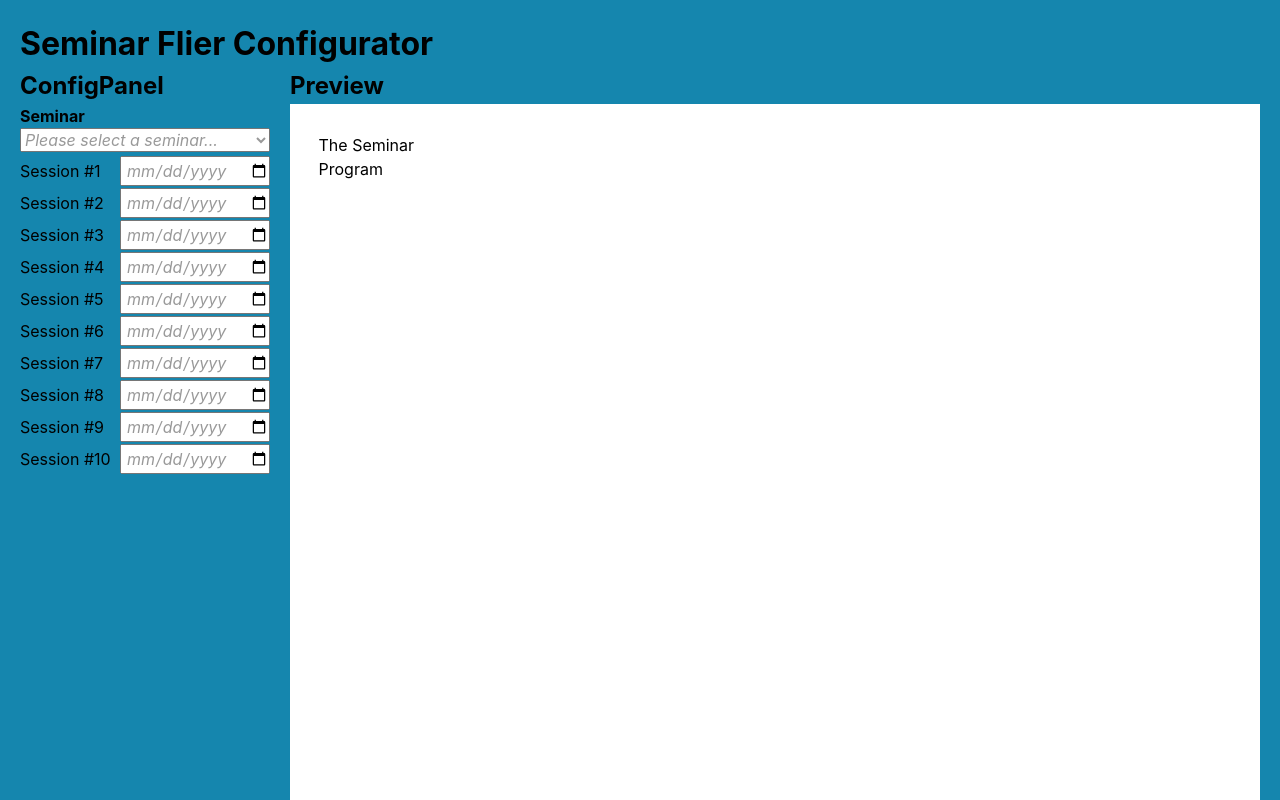
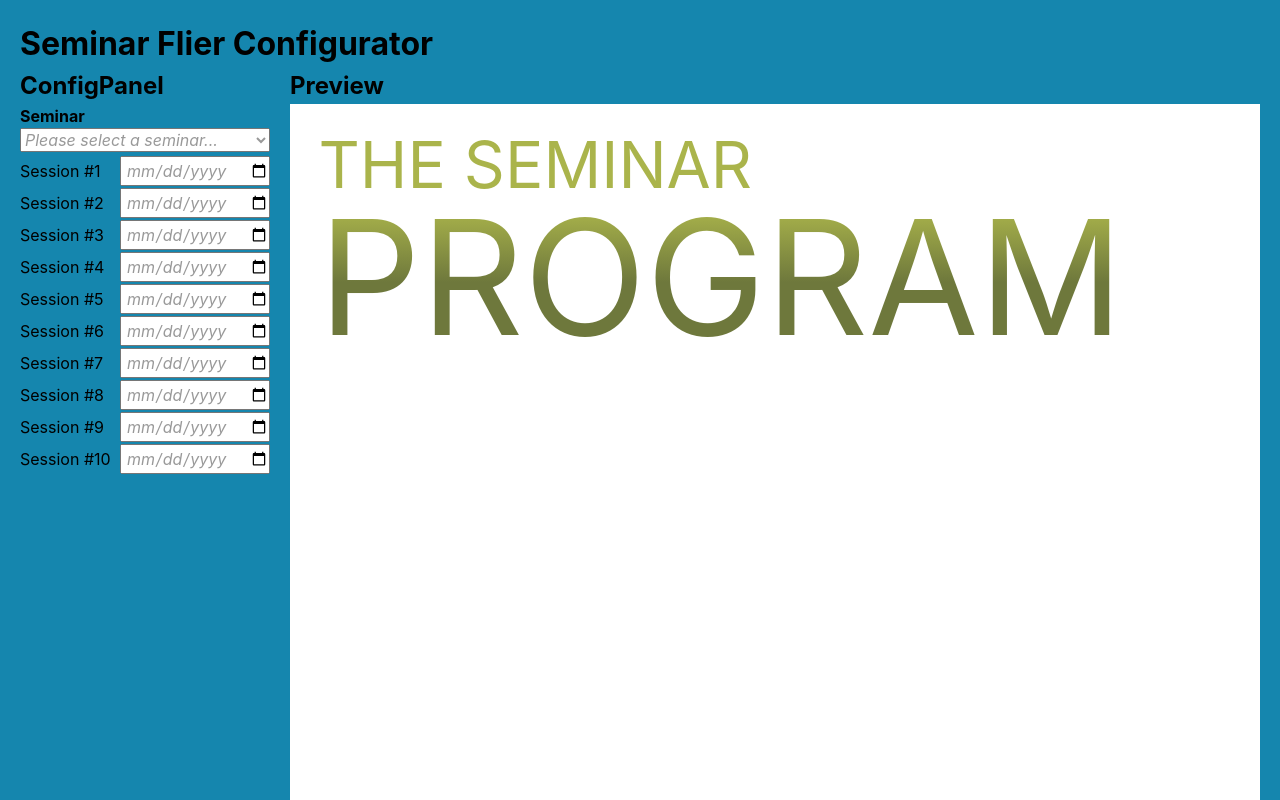
Before and after one commit to jangeroo/semflier, a React (Create React App) app: page / in a window 1280 px wide. Shown: the top 800 px of the page. Built offline with nearby package versions, Linux system fonts and the light colour scheme.

Commit message:
feat(preview-panel): started on header

```diff
--- /dev/null
+++ b/src/components/Header.jsx
@@ -0,0 +1,39 @@
+import styled from 'styled-components';
+
+export default function Header({ children }) {
+  const lastSpace = children.lastIndexOf(" ");
+  const top = children.slice(0, lastSpace);
+  const bottom = children.slice(lastSpace + 1);
+
+  return (
+    <StyledHeader>
+      <Top>{top}</Top>
+      <Bottom>{bottom}</Bottom>
+    </StyledHeader>
+  );
+}
+
+const StyledHeader = styled.header`
+  background: linear-gradient(
+    rgb(170,180,75),
+    rgb(170,180,75),
+    rgb(110,120,60),
+    rgb(110,120,60)
+  );
+  background-clip: text;
+  -webkit-background-clip: text;
+  color: transparent;
+  -webkit-text-fill-color: transparent;
+
+  font-size: 10em;
+  line-height: 1;
+  text-transform: uppercase;
+`;
+
+const Top = styled.div`
+  font-size: .4em;
+`;
+
+const Bottom = styled.div`
+
+`;
--- a/src/components/PreviewPanel.jsx
+++ b/src/components/PreviewPanel.jsx
@@ -1,4 +1,5 @@
 import styled from "styled-components";
+import Header from './Header'
 
 export default function PreviewPanel() {
   return (
@@ -31,16 +32,3 @@ function Preview() {
     </PreviewWrapper>
   );
 }
-
-function Header({ children }) {
-  const lastSpace = children.lastIndexOf(" ");
-  const top = children.slice(0, lastSpace);
-  const bottom = children.slice(lastSpace + 1);
-
-  return (
-    <div>
-      <div>{top}</div>
-      <div>{bottom}</div>
-    </div>
-  );
-}
```
